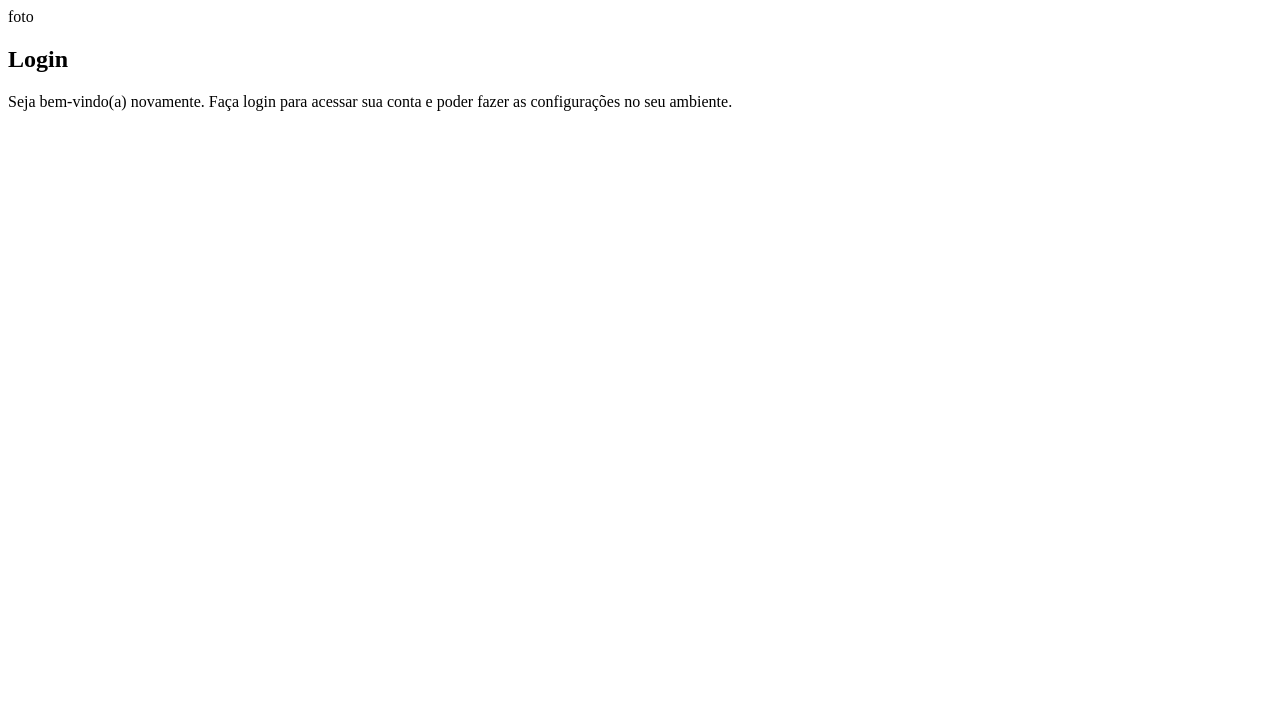
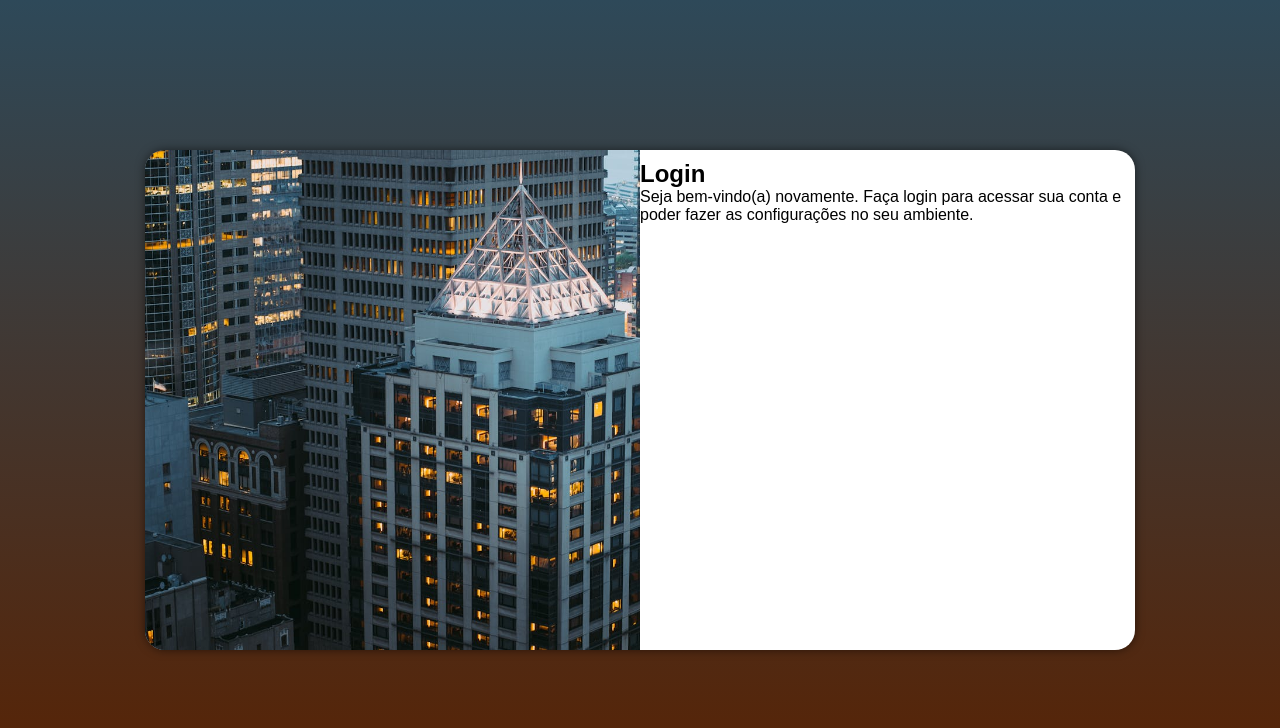
Before and after one commit to Emorais93/projeto-login, a plain HTML site: page index.html in a window 1280 px wide. Drawn offline with Linux system fonts and the light colour scheme.

Commit message:
media query para outras telas

```diff
--- /dev/null
+++ b/estilos/media-query.css
@@ -0,0 +1,52 @@
+@charset "UTF-8";
+
+/*
+Typical Device Breakpoints
+-----------------------------
+Pequenas telas: até 600px
+Celular: de 600px até 768px
+Tablet: 768px até 992px
+Desktop: 992px até 1200px
+Grandes telas: acima de 1200px
+*/
+
+@media screen and (min-width: 768px) and (max-width: 992px) {
+
+    body {
+        background-image: linear-gradient(to bottom, #2E4959, #592202);
+    }
+
+
+
+    section#login {
+        width: 80vw;
+    }
+
+    section#login > div#imagem {
+        float: left;
+        width: 30%;
+        height: 100%;
+    }
+
+    section#login > div#formulario {
+        float: right;
+        width: 70%;
+    }
+}
+
+@media screen and (min-width: 992px) {
+
+    body {
+        background-image: linear-gradient(to bottom, #2E4959, #592202);
+    }
+
+
+    section#login {
+        width: 990px;
+    }
+    section#login > div#imagem {
+        float: left;
+        width: 50%;
+        height: 100%;
+    }
+}
--- a/estilos/style.css
+++ b/estilos/style.css
@@ -8,3 +8,52 @@ cor3: #F29F05
 cor4: #F28705
 cor5: #592202
 */
+
+* {
+    font-family: Arial, Helvetica, sans-serif;
+    padding: 0px;
+    margin: 0px;
+    box-sizing: border-box;
+}
+
+body, html {
+    background-color:#2E4959;
+    height: 100vh;
+    width: 100vw;
+}
+
+main {
+    position: relative;
+    height: 100vh;
+    width: 100vw;
+}
+
+section#login {
+    position: absolute;
+    top: 50%;
+    left: 50%;
+    transform: translate(-50%, -50%);
+    overflow: hidden;
+
+    background-color: white;
+    width: 250px;
+    height: 500px;
+    border-radius: 20px;
+    box-shadow: 0px 0px 10px rgba(0, 0, 0, 0.521);
+
+    transition: width 0.3s, height 0.3s;
+    transition-timing-function: ease;
+}
+
+section#login > div#imagem {
+    display: block;
+    background: #2E4959 url(../image/image-fundo-m.jpg) no-repeat;
+    background-size: cover;
+    height: 200px;
+}
+
+section#login > div#formulario {
+    display: block;
+    padding: 10px;
+
+}
--- a/index.html
+++ b/index.html
@@ -4,13 +4,14 @@
     <meta charset="UTF-8">
     <meta name="viewport" content="width=device-width, initial-scale=1.0">
     <link rel="stylesheet" href="estilos/style.css">
-    <title>Página de login</title>
+    <link rel="stylesheet" href="estilos/media-query.css">
+    <title>Login</title>
 </head>
 <body>
     <main>
         <section id="login">
             <div id="imagem">
-                foto
+
             </div>
             <div id="formulario">
                 <h1>Login</h1>
```
